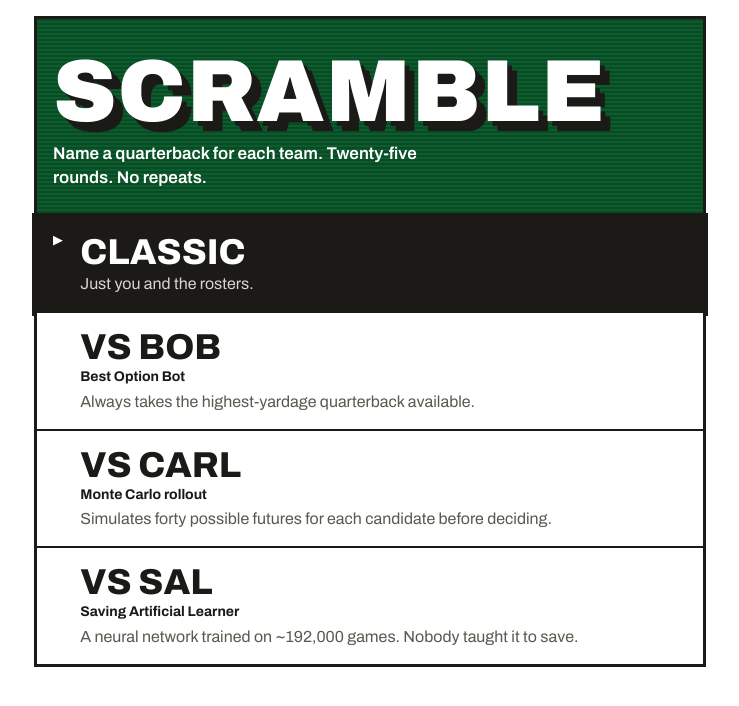
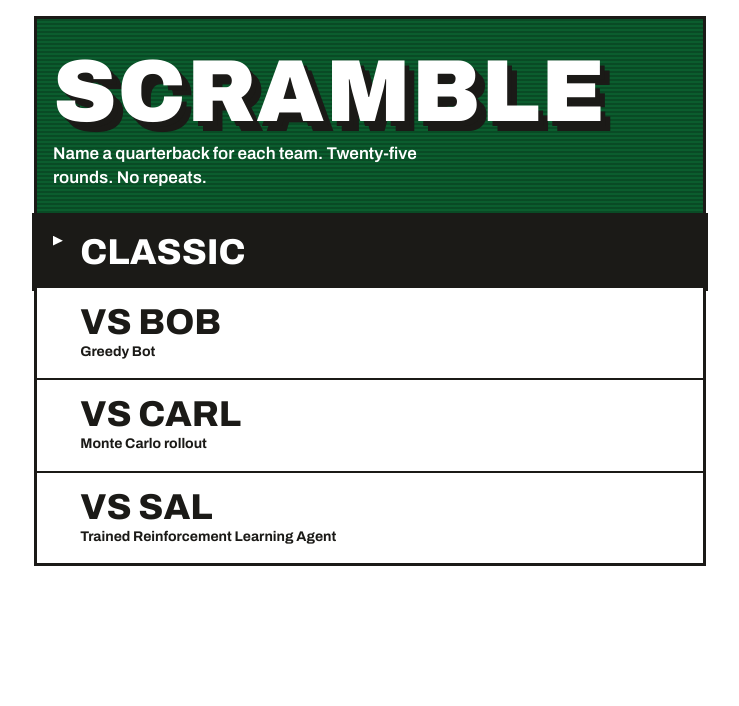
Before and after one commit to mrp5623/scramble, a website with bundled scripts: page web/index.html in a window 1280 px wide. Shown: the whole page, without its empty margins (270-1009 px from the left). Built offline with nearby package versions, Linux system fonts and the light colour scheme.

Commit message:
web: drop the muted mode blurbs from the home screen

```diff
--- a/web/src/policies/index.js
+++ b/web/src/policies/index.js
@@ -13,8 +13,7 @@ export const POLICIES = {
   bob: {
     id: 'bob',
     name: 'Bob',
-    fullName: 'Best Option Bot',
-    blurb: 'Always takes the highest-yardage quarterback available.',
+    fullName: 'Greedy Bot',
     ready: true,
     pick: (game) => greedyPick(game),
   },
@@ -22,15 +21,13 @@ export const POLICIES = {
     id: 'carl',
     name: 'Carl',
     fullName: 'Monte Carlo rollout',
-    blurb: 'Simulates forty possible futures for each candidate before deciding.',
     ready: true,
     pick: (game, rng) => rolloutPick(game, rng),
   },
   sal: {
     id: 'sal',
     name: 'Sal',
-    fullName: 'Saving Artificial Learner',
-    blurb: 'A neural network trained on ~192,000 games. Nobody taught it to save.',
+    fullName: 'Trained Reinforcement Learning Agent',
     ready: false,
     pick: () => {
       throw new Error('Sal is not loaded yet -- call registerSal(agent) first');
--- a/web/src/ui/screens.js
+++ b/web/src/ui/screens.js
@@ -16,7 +16,7 @@ const STATUS_TEXT = {
 
 export function modeOptions(policies, { failedIds = [] } = {}) {
   const options = [
-    { id: 'classic', label: 'Classic', fullName: null, blurb: 'Just you and the rosters.', status: 'ready' },
+    { id: 'classic', label: 'Classic', fullName: null, status: 'ready' },
   ];
   for (const policy of Object.values(policies)) {
     let status = 'ready';
@@ -25,7 +25,6 @@ export function modeOptions(policies, { failedIds = [] } = {}) {
       id: policy.id,
       label: `vs ${policy.name}`,
       fullName: policy.fullName,
-      blurb: policy.blurb,
       status,
     });
   }
@@ -46,8 +45,7 @@ function modeButton(option) {
   return `
     <li class="mode-item">
       <button type="button" class="mode" data-mode="${escapeHtml(option.id)}"${disabled}>
-        <span class="mode-name">${escapeHtml(option.label)}</span>${fullName}
-        <span class="mode-blurb">${escapeHtml(option.blurb)}</span>${status}
+        <span class="mode-name">${escapeHtml(option.label)}</span>${fullName}${status}
       </button>
     </li>`;
 }
--- a/web/styles.css
+++ b/web/styles.css
@@ -485,12 +485,6 @@ body {
   opacity: 1;
 }
 
-/* The muted blurb would be unreadable once the row inverts. */
-.mode:hover:not(:disabled) .mode-blurb,
-.mode:focus-visible:not(:disabled) .mode-blurb {
-  color: rgba(255, 255, 255, 0.82);
-}
-
 .mode:disabled {
   cursor: not-allowed;
 }
@@ -510,11 +504,6 @@ body {
 .mode-full {
   font-size: 0.875rem;
   font-weight: 700;
-}
-
-.mode-blurb {
-  max-width: 60ch;
-  color: var(--ink-muted);
 }
 
 .mode-status {
```
Also changed, not shown: web/tests/screens.test.js (+4 -3 lines).
